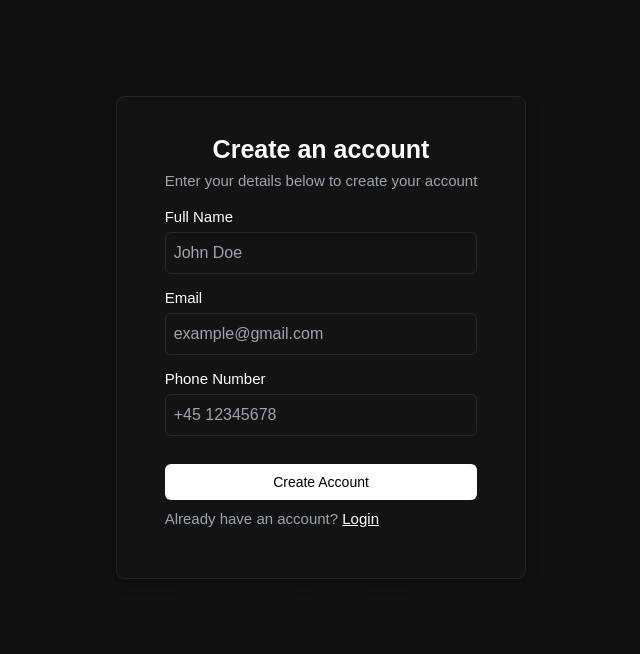
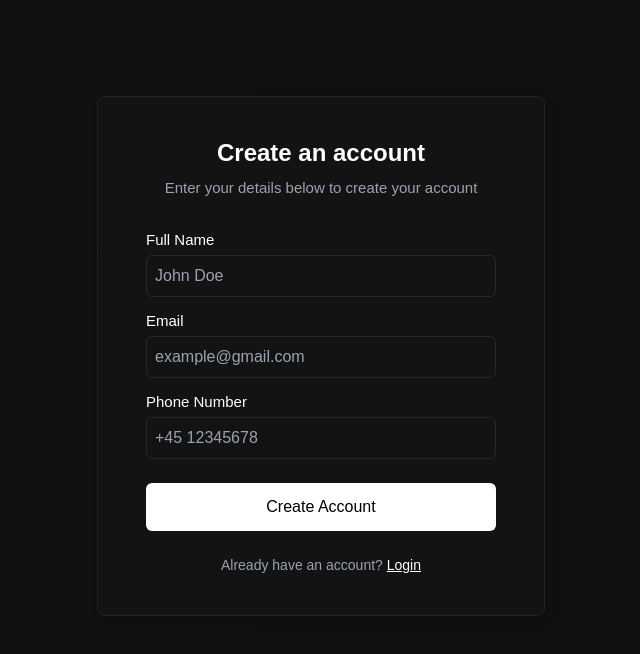
Before and after one commit to Shad0wwww/betalingsystem, a Next.js app: page /signup in a window 1280 px wide. Shown: the top 654 px of the page, without its empty margins (319-959 px from the left). Built offline with nearby package versions, Linux system fonts and the light colour scheme.

Commit message:
feat: implement OTP verification endpoint and enhance login/signup components with improved error handling and UI

```diff
--- a/src/components/auth/LoginAction.tsx
+++ b/src/components/auth/LoginAction.tsx
@@ -11,7 +11,7 @@ export default async function LoginAction(
 
     const email = data.get('email') as string;
 
-    if (!validateEmail(email)) {
+    if (!(await validateEmail(email))) {
         return { error: "Invalid email" };
     }
 
--- a/src/components/auth/VerifyOtpAction.tsx
+++ b/src/components/auth/VerifyOtpAction.tsx
@@ -1,13 +1,33 @@
+"use server";
 
-
-
+import { validateEmail } from "@/lib/utils/Email";
 
 export default async function VerifyOtpAction(
     currentState: any,
     data: FormData
 ) {
+    const email = data.get('email') as string;
+    const code = data.get('otp') as string;
 
+    if (!(await validateEmail(email))) {
+        return { error: "Invalid email" };
+    }
 
+    const res = await fetch(`${process.env.URL_BASE}/api/auth/otp`, {
+        method: 'POST',
+        headers: {
+            'Content-Type': 'application/json',
+        },
+        body: JSON.stringify({
+            email,
+            code
+        }),
+    });
+
+    if (!res.ok) {
+        const errorData = await res.json();
+        return { error: errorData.error || "An error occurred" };
+    }
 
     return { success: true };
 }
--- a/src/components/login/loginBox.tsx
+++ b/src/components/login/loginBox.tsx
@@ -1,171 +1,160 @@
-'use client';
+"use client";
 
-import React, { useEffect, useState } from 'react';
-import Link from 'next/link';
-import { useActionState } from 'react';
-import LoginAction from '@/components/auth/LoginAction';
-import VerifyOtpAction from '@/components/auth/VerifyOtpAction';
-import { redirect } from 'next/navigation';
+import React, { useEffect, useState } from "react";
+import Link from "next/link";
+import { useActionState } from "react";
+import { useRouter } from "next/navigation";
+import LoginAction from "@/components/auth/LoginAction";
+import VerifyOtpAction from "@/components/auth/VerifyOtpAction";
+
+const FormContainer = ({ children }: { children: React.ReactNode }) => (
+    <div className="border rounded-lg custom-box2 py-10 px-12 border-[#292828] bg-[#131313]">
+        {children}
+    </div>
+);
+
+const ErrorMessage = ({ error }: { error: string | null }) =>
+    error ? (
+        <p className="text-red-500 text-sm mb-4 text-center">{error}</p>
+    ) : null;
+
+const Label = ({ children }: { children: React.ReactNode }) => (
+    <p className="text-white font-normal text-[15px] mb-2">{children}</p>
+);
+
+const Input = (props: React.InputHTMLAttributes<HTMLInputElement>) => (
+    <input
+        {...props}
+        className={`w-full border rounded-md p-2 border-[#292828] bg-[#131313] text-white focus:outline-none focus:ring-1 focus:ring-gray-500 ${props.className}`}
+    />
+);
 
 const LoginBox: React.FC = () => {
     const [isMounted, setIsMounted] = useState(false);
-    const [email, setEmail] = useState('');
+    const [email, setEmail] = useState("");
     const [isOtpSent, setIsOtpSent] = useState(false);
+    const router = useRouter();
 
-    useEffect(() => {
-        setIsMounted(true);
-    }, []);
+    useEffect(() => setIsMounted(true), []);
 
-    // Trin 1: Tjek email og send OTP
+    // Trin 1: Email Action
     const [error1, formAction1, isPending1] = useActionState(
         async (prevState: any, formData: FormData) => {
             const result = await LoginAction(prevState, formData);
             if (result?.success) {
-                setEmail(formData.get('email') as string);
+                setEmail(formData.get("email") as string);
                 setIsOtpSent(true);
             }
             return result?.error || null;
         },
-        null
+        null,
     );
 
-    // Trin 2: Verificer OTP og log ind
+    // Trin 2: OTP Action
     const [error2, formAction2, isPending2] = useActionState(
         async (prevState: any, formData: FormData) => {
             const result = await VerifyOtpAction(prevState, formData);
-            if (result?.success) {
-                // Her kan du redirecte til dashboard eller hjemmeside
-                redirect('/dashboard');
-            }
-            return null;
+            if (result?.success) router.push("/dashboard");
+            return result?.error || null;
         },
-        null
+        null,
     );
 
-    if (!isMounted) {
-        return null;
-    }
+    if (!isMounted) return null;
 
-    if (isOtpSent) {
     return (
-            <div>
-                <div className="border rounded-lg custom-box2 py-10 px-12">
-                    <h1 className="text-[#ffff] font-bold text-[25px] text-center mb-6">
+        <div className="w-full max-w-md mx-auto">
+            <FormContainer>
+                {isOtpSent ? (
+                    /* OTP TRIN */
+                    <div className="fade-in">
+                        <h1 className="text-white font-bold text-2xl text-center mb-4">
                             Indtast engangskode
                         </h1>
-                    <p className="text-gray-400 text-center text-[15px] mb-8">
-                        Vi har sendt en 6-cifret kode til <strong>{email}</strong>
+                        <p className="text-gray-400 text-center text-sm mb-8">
+                            Vi har sendt en 6-cifret kode til{" "}
+                            <span className="text-white font-semibold">{email}</span>
                         </p>
 
-                    <form action={formAction2} suppressHydrationWarning>
+                        <form action={formAction2}>
                             <input type="hidden" name="email" value={email} />
-
                             <div className="mb-4">
-                            <p className="text-[#ffff] font-normal text-[15px] mb-2">Engangskode</p>
-                            <input
+                                <Label>Engangskode</Label>
+                                <Input
                                     name="otp"
-                                type="text"
                                     placeholder="123456"
                                     maxLength={6}
-                                className="w-full border rounded-md p-2 border-[#292828] bg-[#131313] text-white text-center text-2xl tracking-widest"
+                                    className="text-center text-2xl tracking-[0.5em] font-mono"
+                                    autoFocus
                                     required
-                                autoComplete="one-time-code"
-                                autoFocus
-                                suppressHydrationWarning
-                                data-1p-ignore="true"
-                                data-lpignore="true"
                                 />
                             </div>
 
-                        {error2 && <p className="text-red-500 text-sm mb-4 text-center">{error2}</p>}
+                            <ErrorMessage error={error2} />
 
                             <button
                                 type="submit"
                                 disabled={isPending2}
-                            className="w-full py-2 font-medium bg-white text-black rounded-md mt-3 disabled:opacity-70"
+                                className="w-full py-3 font-medium bg-white text-black rounded-md hover:bg-gray-200 transition-colors disabled:opacity-50"
                             >
-                            {isPending2 ? 'Logger ind...' : 'Log ind'}
+                                {isPending2 ? "Logger ind..." : "Log ind"}
                             </button>
                         </form>
 
                         <button
-                        type="button"
                             onClick={() => setIsOtpSent(false)}
-                        className="text-gray-400 text-sm mt-4 underline block mx-auto"
+                            className="text-gray-400 text-xs mt-6 underline block mx-auto hover:text-white"
                         >
                             Tilbage til email
                         </button>
                     </div>
-            </div>
-        );
-    }
-
-    // Trin 1: Email-input (kan tilføje telefon hvis nødvendigt)
-    return (
-        <div>
-            <div className="border rounded-lg custom-box2 py-10 px-12">
-                <div className="flex justify-center">
-                    <h1 className="text-[#ffff] font-bold text-[25px] leading-none mb-2">
+                ) : (
+                    /* EMAIL TRIN */
+                    <div className="fade-in">
+                        <h1 className="text-white font-bold text-2xl text-center mb-2">
                             Log ind
                         </h1>
-                </div>
-
-                <form action={formAction1} autoComplete="off" suppressHydrationWarning>
-                    <div className="flex justify-center">
-                        <p className="text-gray-400 pb-2 text-[15px]">
+                        <p className="text-gray-400 text-center text-sm mb-8">
                             Indtast din email for at modtage en engangskode
                         </p>
-                    </div>
 
-                    <div className="mb-4 pt-2">
-                        <p className="text-[#ffff] font-normal text-[15px] leading-none mb-2">Email</p>
-                        <input
+                        <form action={formAction1}>
+                            <div className="mb-6">
+                                <Label>Email</Label>
+                                <Input
                                     name="email"
                                     type="email"
-                            placeholder="example@gmail.com"
-                            className="w-full border rounded-md p-2 border-[#292828] bg-[#131313] text-white"
+                                    placeholder="navn@domæne.dk"
+                                    autoFocus
                                     required
-                            autoComplete="off"
-                            autoFocus
-                            suppressHydrationWarning
-                            data-1p-ignore="true"
-                            data-lpignore="true"
                                 />
                             </div>
 
-                    {/* Hvis du også vil bruge telefon som alternativ:
-                    <div className="mb-4">
-                        <p className="text-[#ffff] font-normal text-[15px] leading-none mb-2">Eller telefonnummer</p>
-                        <input
-                        name="phone"
-                        type="tel"
-                        placeholder="+45 12345678"
-                        className="w-full border rounded-md p-2 border-[#292828] bg-[#131313] text-white"
-                        />
-                    </div> */}
+                            <ErrorMessage error={error1} />
 
-                    {error1 && <p className="text-red-500 text-sm mb-4 text-center">{error1}</p>}
-
-                    <div className="flex justify-center">
                             <button
                                 type="submit"
                                 disabled={isPending1}
-                            className="w-full text-sm py-2 font-medium bg-white text-black rounded-md mt-3 disabled:opacity-70"
+                                className="w-full py-3 font-medium bg-white text-black rounded-md hover:bg-gray-200 transition-colors disabled:opacity-50"
                             >
-                            {isPending1 ? 'Sender kode...' : 'Send engangskode'}
+                                {isPending1 ? "Sender kode..." : "Send engangskode"}
                             </button>
-                    </div>
+                        </form>
 
-                    <div className="flex justify-center mt-4">
-                        <p className="text-gray-400 text-[15px]">
-                            Har du ikke en konto?{' '}
-                            <Link href="/signup" className="text-white underline">
+                        <div className="text-center mt-6">
+                            <p className="text-gray-400 text-sm">
+                                Har du ikke en konto?{" "}
+                                <Link
+                                    href="/signup"
+                                    className="text-white underline hover:text-gray-300"
+                                >
                                     Opret konto
                                 </Link>
                             </p>
                         </div>
-                </form>
                     </div>
+                )}
+            </FormContainer>
         </div>
     );
 };
--- a/src/components/signup/SignUpBox.tsx
+++ b/src/components/signup/SignUpBox.tsx
@@ -1,89 +1,109 @@
 'use client';
 
-import React from 'react';
+import React, { useEffect, useState } from 'react'; // 1. Tilføj useEffect/useState
 import Link from 'next/link';
 import { useActionState } from 'react';
 import SignupAction from '@/components/auth/SignupAction';
 
+const FormContainer = ({ children }: { children: React.ReactNode }) => (
+    <div className="border rounded-lg custom-box2 py-10 px-12 border-[#292828] bg-[#131313]">
+        {children}
+    </div>
+);
+
+const Field = ({ label, children }: { label: string; children: React.ReactNode }) => (
+    <div className="mb-4">
+        <label className="block text-white font-normal text-[15px] leading-none mb-2">
+            {label}
+        </label>
+        {children}
+    </div>
+);
+
+const Input = (props: React.InputHTMLAttributes<HTMLInputElement>) => (
+    <input
+        {...props}
+        suppressHydrationWarning
+        className="w-full border rounded-md p-2 border-[#292828] bg-[#131313] text-white focus:outline-none focus:ring-1 focus:ring-gray-500 transition-all"
+    />
+);
+
 const SignUpBox: React.FC = () => {
-    const [error, formAction] = useActionState(SignupAction, undefined);
+    const [isMounted, setIsMounted] = useState(false);
+    const [state, formAction, isPending] = useActionState(SignupAction, undefined);
+
+    useEffect(() => {
+        setIsMounted(true);
+    }, []);
+
+    const errorMessage = typeof state === 'string' ? state : state?.error;
+
+    if (!isMounted) return null;
 
     return (
-        <div>
-            <div className="border rounded-lg custom-box2 py-10 px-12">
-                <div className="flex justify-center">
-                    <h1 className="text-[#ffff] font-bold text-[25px] leading-none mb-2">
-                        Create an account
-                    </h1>
-                </div>
-
-                <form action={formAction} autoComplete="off" suppressHydrationWarning>
-                    <div className="flex justify-center">
-                        <p className="text-gray-400 pb-2 text-[15px]">
+        <div className="w-full max-w-md mx-auto">
+            <FormContainer>
+                <div className="text-center mb-8">
+                    <h1 className="text-white font-bold text-2xl mb-2">Create an account</h1>
+                    <p className="text-gray-400 text-[15px]">
                         Enter your details below to create your account
                     </p>
                 </div>
 
-                    <div className="mb-4 pt-2">
-                        <p className="text-[#ffff] font-normal text-[15px] leading-none mb-2">Full Name</p>
-                        <input
+                <form action={formAction} autoComplete="off">
+                    <Field label="Full Name">
+                        <Input
                             id="fullName"
+                            name="fullName"
                             type="text"
                             placeholder="John Doe"
-                            className="w-full border rounded-md p-2 border-[#292828] bg-[#131313] text-white"
-                            name="fullName"
                             required
-                            suppressHydrationWarning
                         />
-                    </div>
+                    </Field>
 
-                    <div className="mb-4">
-                        <p className="text-[#ffff] font-normal text-[15px] leading-none mb-2">Email</p>
-                        <input
+                    <Field label="Email">
+                        <Input
                             id="email"
+                            name="email"
                             type="email"
                             placeholder="example@gmail.com"
-                            className="w-full border rounded-md p-2 border-[#292828] bg-[#131313] text-white"
-                            name="email"
                             required
-                            suppressHydrationWarning
                         />
-                    </div>
+                    </Field>
 
-                    <div className="mb-4">
-                        <p className="text-[#ffff] font-normal text-[15px] leading-none mb-2">Phone Number</p>
-                        <input
+                    <Field label="Phone Number">
+                        <Input
                             id="phone"
+                            name="phone"
                             type="tel"
                             placeholder="+45 12345678"
-                            className="w-full border rounded-md p-2 border-[#292828] bg-[#131313] text-white"
-                            name="phone"
-                            suppressHydrationWarning
                         />
-                    </div>
+                    </Field>
 
-                    {error && typeof error === 'string' ? <p className="text-red-500 text-sm mb-4">{error}</p> : null}
+                    {errorMessage && (
+                        <p className="text-red-500 text-sm mb-4 text-center">
+                            {errorMessage}
+                        </p>
+                    )}
 
-                    <div className="flex justify-center">
                     <button
                         type="submit"
-                            className="w-full text-sm text-center py-2 font-medium bg-white text-black ease-in-out duration-150 rounded-md mt-3"
-                            suppressHydrationWarning
+                        disabled={isPending}
+                        className="w-full py-3 font-medium bg-white text-black rounded-md mt-2 hover:bg-gray-200 transition-colors disabled:opacity-50"
                     >
-                            Create Account
+                        {isPending ? 'Creating account...' : 'Create Account'}
                     </button>
-                    </div>
 
-                    <div className="flex">
-                        <p className="text-gray-400 py-2 text-[15px]">
+                    <div className="mt-6 text-center">
+                        <p className="text-gray-400 text-sm">
                             Already have an account?{' '}
-                            <Link href="/login" className="text-white underline">
+                            <Link href="/login" className="text-white underline hover:text-gray-300">
                                 Login
                             </Link>
                         </p>
                     </div>
                 </form>
-            </div>
+            </FormContainer>
         </div>
     );
 };
```
Also changed, not shown: src/app/api/auth/otp/route.ts (added, +75 -0 lines), src/app/dashboard/page.tsx (added, +11 -0 lines). Lines whose indentation alone changed are shown as unchanged.
